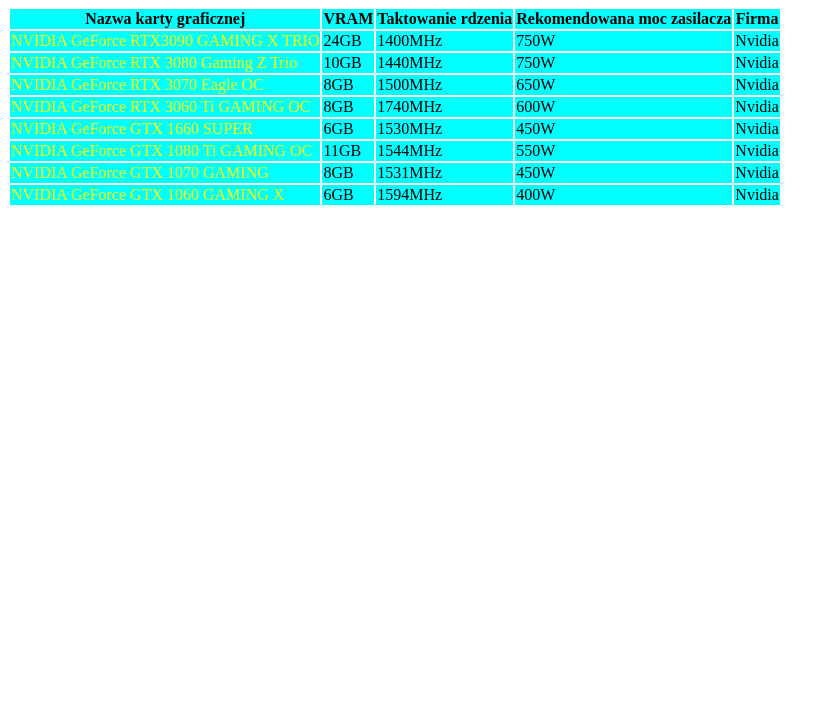
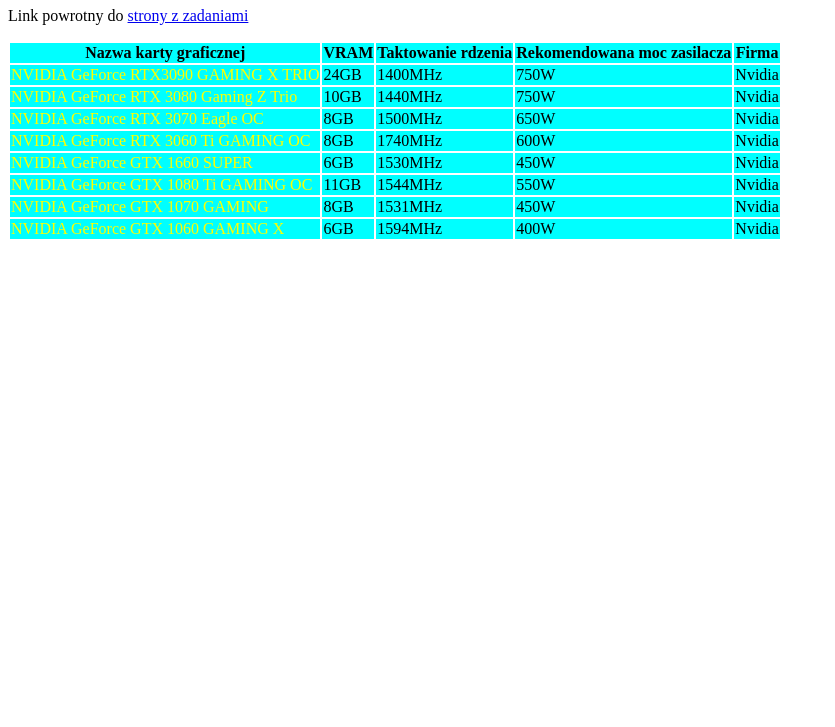
Before and after one commit to wasikowskikacper/zadaniaszkola, a plain HTML site: page tabela.html in a window 1280 px wide. Shown: the part 73-800 px from the top of the page, without its empty margins (0-835 px from the left). Drawn offline with Linux system fonts and the light colour scheme.

Commit message:
Update tabela.html

```diff
--- a/tabela.html
+++ b/tabela.html
@@ -73,3 +73,4 @@
         <td style="background-color: cyan; color: black;">400W</td>
         <td style="background-color: cyan; color: black;">Nvidia</td>
       </tr>
+<p> Link powrotny do <A HREF="https://wasikowskikacper.github.io/zadaniaszkola/Index.html">strony z zadaniami </A></p>
```
